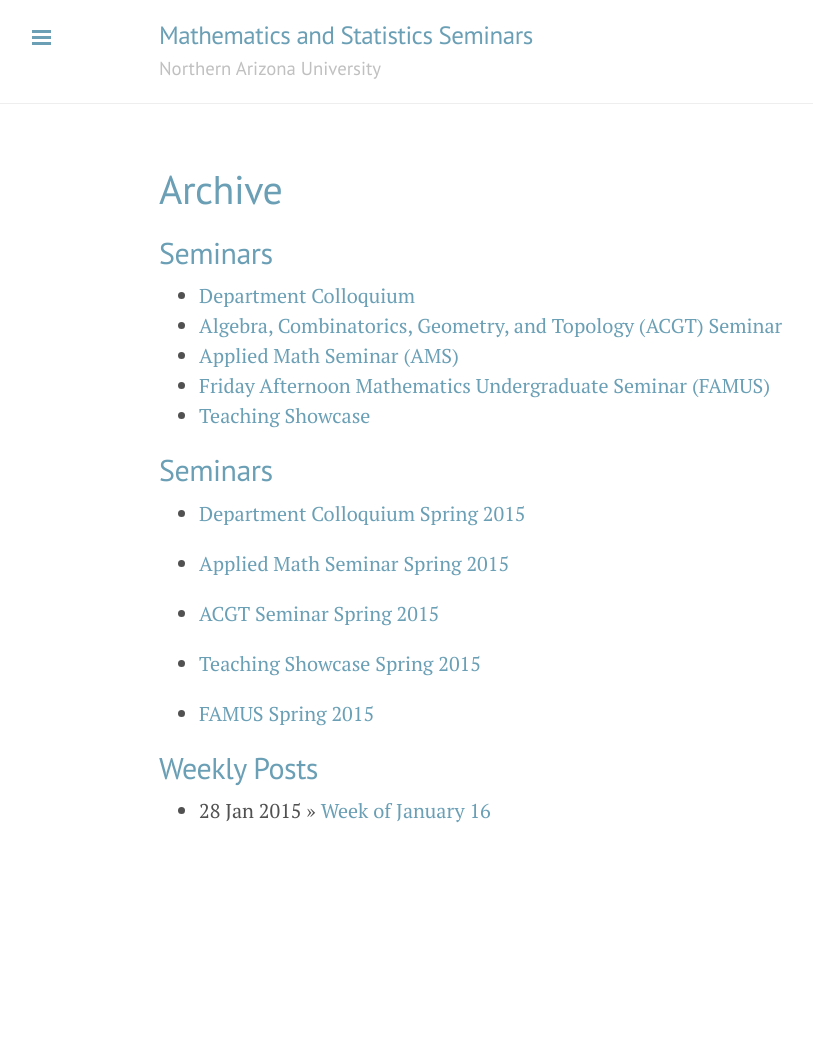
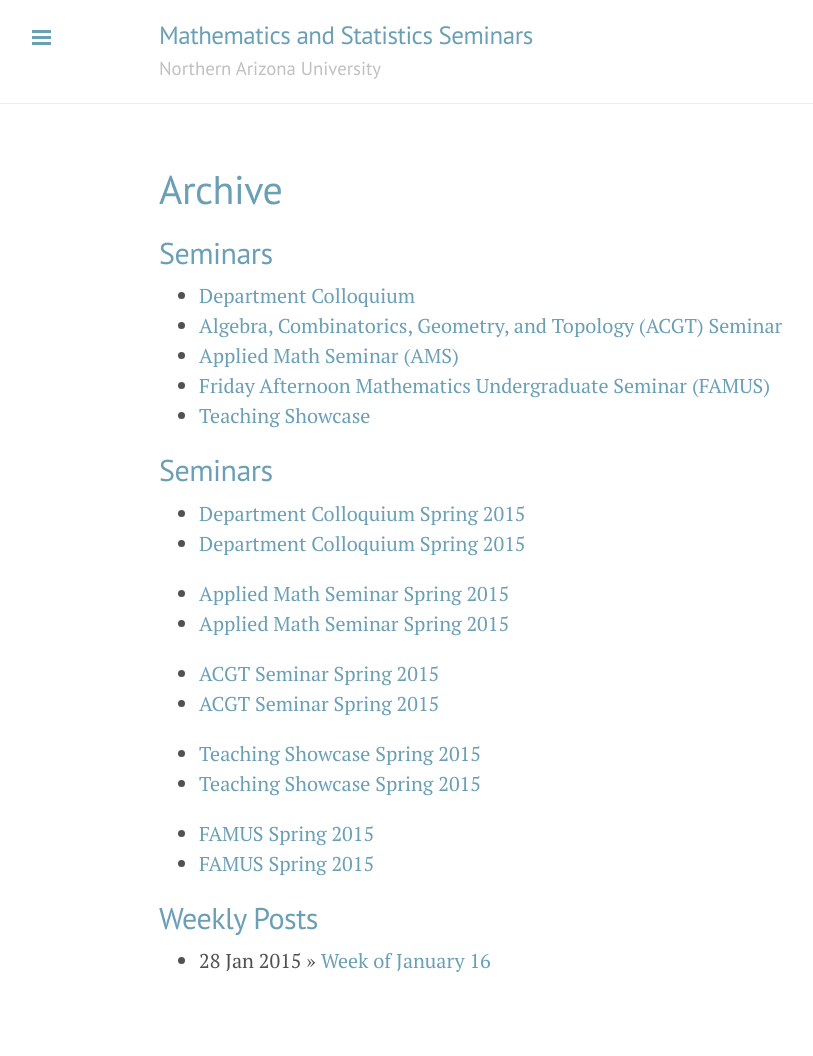
Before and after one commit to NAUMathStat/seminars, a Jekyll site: the page built from archive.md, in a window 1280 px wide. Shown: the whole page, without its empty margins (1-814 px from the left). Built offline with Jekyll 4.4.1, drawn with Linux system fonts in a browser that asks for light colours; Markdown is read by kramdown in place of the engine named in the settings; before the commit the page ends 906 px from its top, so only the background shows below that.

Commit message:
Update to config

```diff
--- a/archive.md
+++ b/archive.md
@@ -12,6 +12,7 @@ title: Archive
 
 ## Seminars ##
 {% for page in site.pages_list %}
+- [ {{ page[0] }} ]({{ page[1]  }})
 - <a href="{{ page[1]  }}">{{ page[0] }}</a>
 {% endfor %}
 
```
